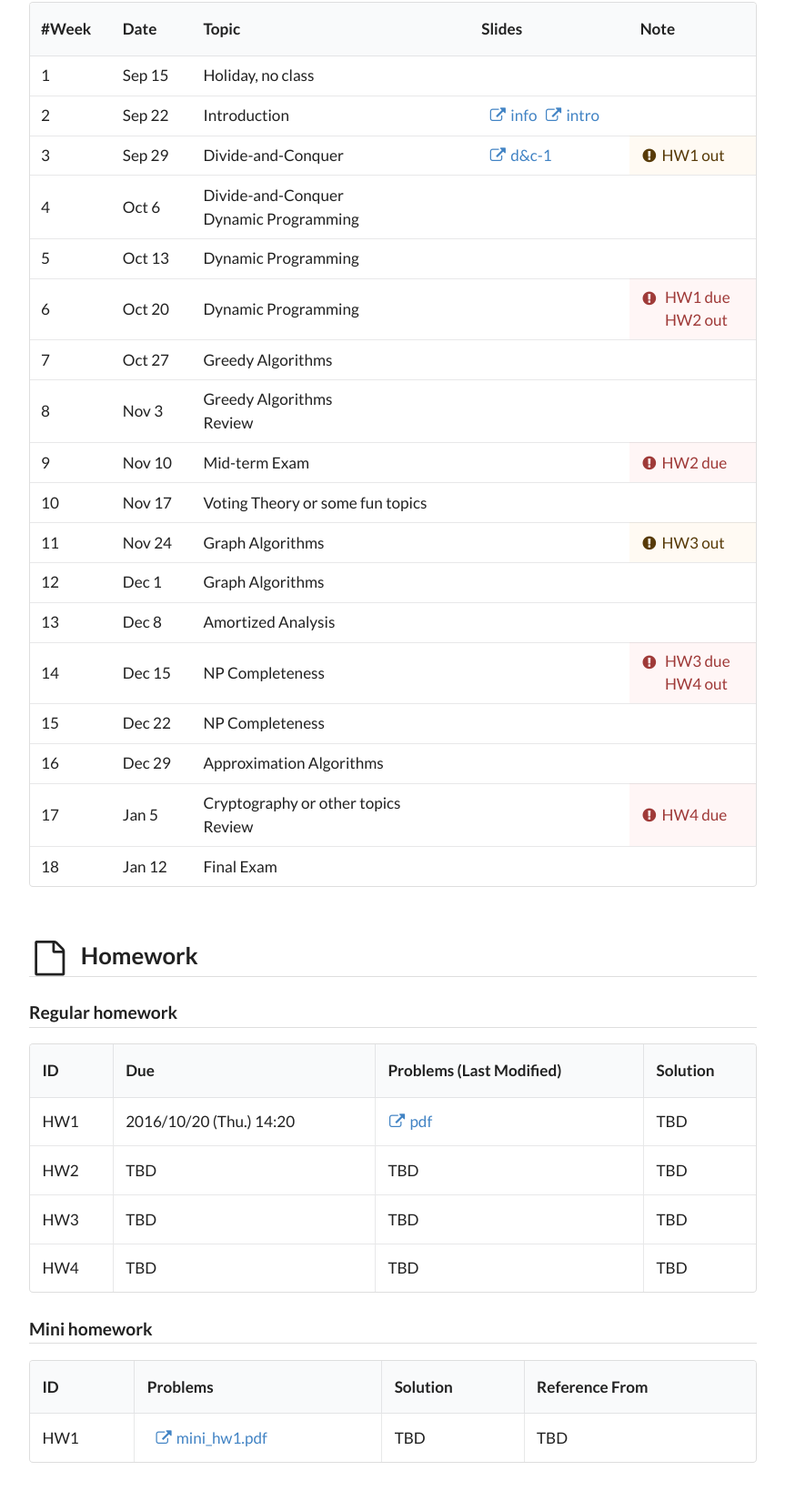
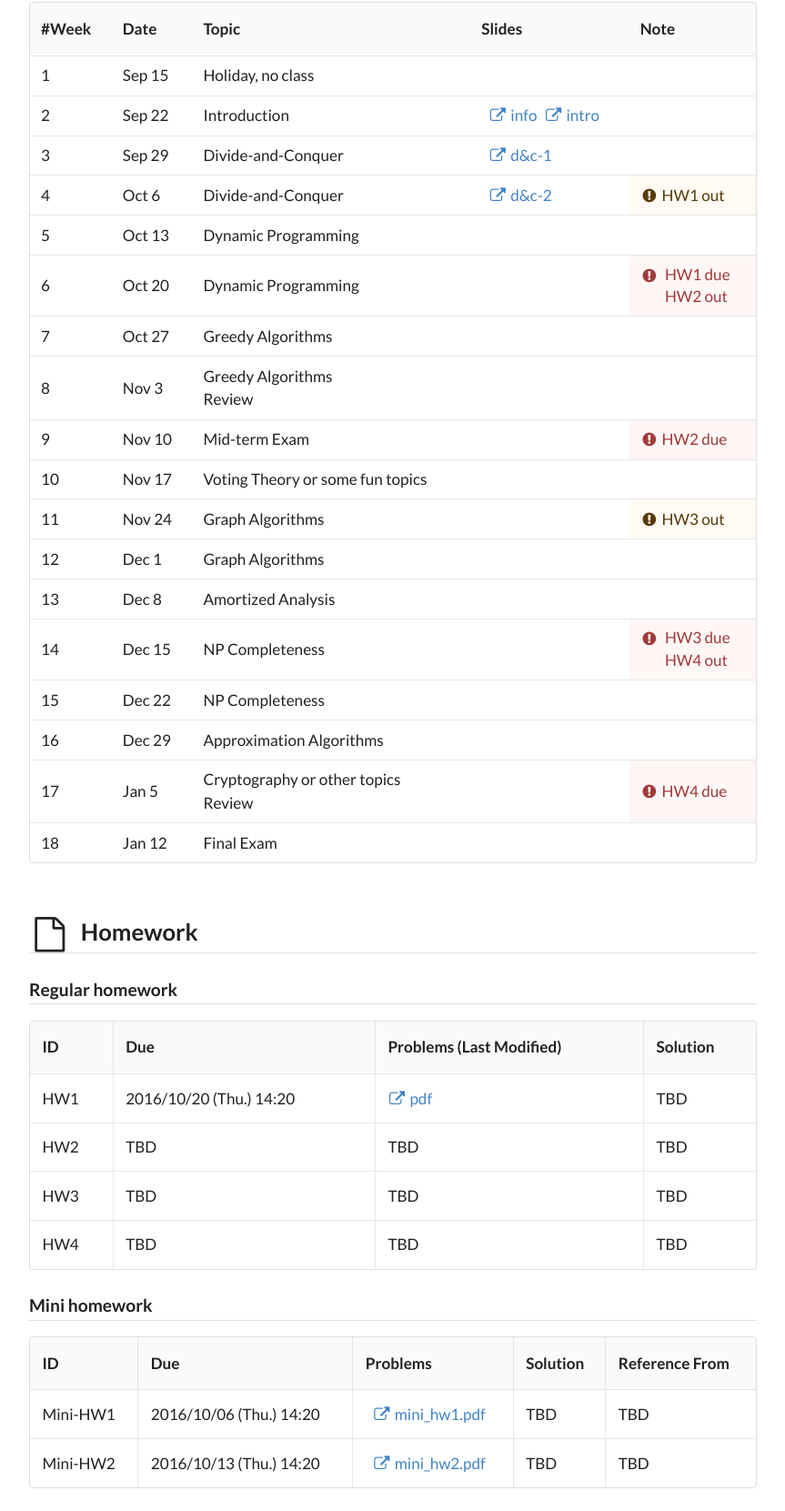
Before and after one commit to tzupengwang/ada2016-webpage, a website: page src/pug/index.pug in a window 1280 px wide. Shown: the part 1194-2855 px from the top of the page at 91% size, without its empty margins (208-1071 px from the left). Drawn offline with nearby package versions, Linux system fonts and the light colour scheme; files that its build step writes are made by us from their sources; files whose address does not match are found by name; a web font is replaced by a local one.

Commit message:
update syllabus DC2 and add minihomework2

```diff
--- a/src/pug/homework.pug
+++ b/src/pug/homework.pug
@@ -53,14 +53,23 @@
   table.ui.celled.table
     thead
       th ID
+      th Due
       th Problems
       th Solution
       th Reference From
     tbody
       tr
-        td HW1
+        td Mini-HW1
+        td 2016/10/06 (Thu.) 14:20
         td
             +alink('mini_hw1.pdf', 'https://www.dropbox.com/s/44m93srzd2en0v1/mini_hw1.pdf?dl=1')
+        td TBD
+        td TBD
+      tr
+        td Mini-HW2
+        td 2016/10/13 (Thu.) 14:20
+        td
+            +alink('mini_hw2.pdf', 'https://www.dropbox.com/s/k6gqh9ktryoumis/mini_hw2.pdf?dl=0')
         td TBD
         td TBD
       //tr
--- a/src/pug/syllabus.pug
+++ b/src/pug/syllabus.pug
@@ -44,19 +44,17 @@
         td Divide-and-Conquer
         td
           +alink('d&c-1', 'https://drive.google.com/a/csie.ntu.edu.tw/file/d/0BxG8PWtjue6oZHVvMmczR0c1QkU/view?usp=sharing')
-        td.warning
-          i.attention.icon
-          | HW1 out
+        td
 
       tr
         td 4
         td Oct 6
+        td Divide-and-Conquer
         td
-          | Divide-and-Conquer
-          br
-          | Dynamic Programming
-        td
-        td
+          +alink('d&c-2', 'https://drive.google.com/a/csie.ntu.edu.tw/file/d/0BxG8PWtjue6oOW55VEJNTWtkWEE/view?usp=sharing')
+        td.warning
+          i.attention.icon
+          | HW1 out
 
       tr
         td 5
```
Also changed, not shown: index.html.
